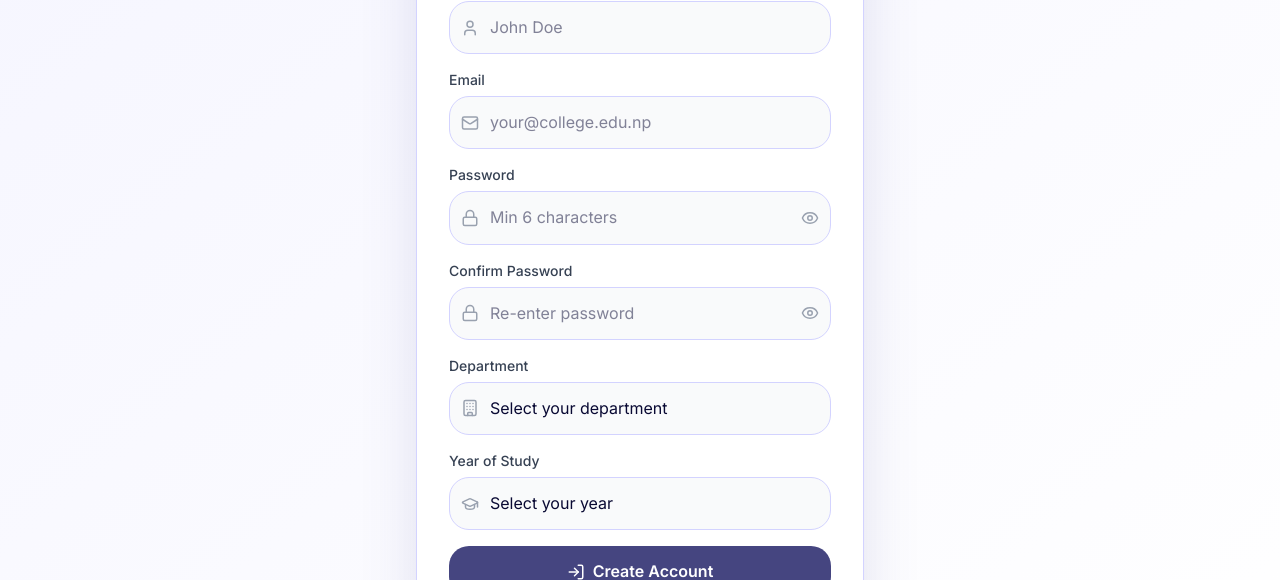
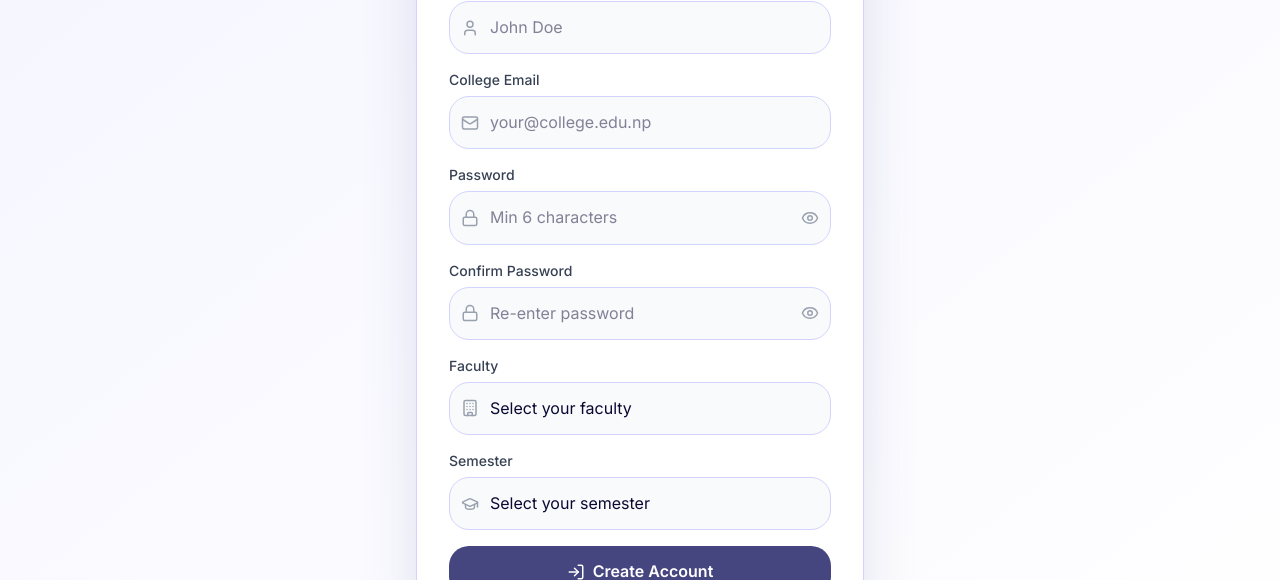
Before and after one commit to pie-1/College_Buddy, a React (Vite) app in the folder client/: page /register in a window 1280 px wide. Shown: the part 334-914 px from the top of the page. Built offline with nearby package versions, Linux system fonts and the light colour scheme; no server answers.

Commit message:
fix(auth): auto-verify users in development and improve login flow

```diff
--- a/client/src/api/client.js
+++ b/client/src/api/client.js
@@ -3,11 +3,12 @@ import axios from 'axios';
 /**
  * API Client
  * Handles all HTTP requests with automatic token management
- * @todo Add request/response interceptors for error handling
  */
 
+const API_URL = import.meta.env.VITE_API_URL || 'http://localhost:5000/api';
+
 const api = axios.create({
-  baseURL: import.meta.env.VITE_API_URL || 'http://localhost:5000/api',
+  baseURL: API_URL,
   headers: {
     'Content-Type': 'application/json',
   },
@@ -31,12 +32,26 @@ api.interceptors.response.use(
   (response) => response,
   async (error) => {
     const originalRequest = error.config;
+
+    // Skip refresh logic for login/register requests
+    if (
+      originalRequest.url?.includes('/auth/login') ||
+      originalRequest.url?.includes('/auth/register') ||
+      originalRequest.url?.includes('/auth/refresh-token')
+    ) {
+      return Promise.reject(error);
+    }
+
     if (error.response?.status === 401 && !originalRequest._retry) {
       originalRequest._retry = true;
       try {
         const refreshToken = localStorage.getItem('refreshToken');
-        const response = await axios.post('/api/auth/refresh-token', { refreshToken });
+        // ✅ FIXED: Use full URL instead of relative path
+        const response = await axios.post(`${API_URL}/auth/refresh-token`, { refreshToken });
         localStorage.setItem('accessToken', response.data.accessToken);
+        if (response.data.refreshToken) {
+          localStorage.setItem('refreshToken', response.data.refreshToken);
+        }
         originalRequest.headers.Authorization = `Bearer ${response.data.accessToken}`;
         return api(originalRequest);
       } catch (refreshError) {
--- a/client/src/pages/Register.jsx
+++ b/client/src/pages/Register.jsx
@@ -10,8 +10,8 @@ const Register = () => {
     email: '',
     password: '',
     confirmPassword: '',
-    department: '',
-    year: '',
+    faculty: '',
+    semester: '',
   });
   const [error, setError] = useState('');
   const [loading, setLoading] = useState(false);
@@ -42,18 +42,24 @@ const Register = () => {
       return;
     }
 
+    // Validate college email
+    if (!formData.email.toLowerCase().endsWith('.edu.np')) {
+      setError('Please use your college email (.edu.np)');
+      return;
+    }
+
     setLoading(true);
 
     try {
-      await register(
-        formData.name,
-        formData.email,
-        formData.password,
-        {
-          department: formData.department,
-          year: formData.year,
-        }
-      );
+      // ✅ Send ONE object that matches backend expectations
+      await register({
+        name: formData.name,
+        email: formData.email,
+        password: formData.password,
+        faculty: formData.faculty,
+        studentStatus: 'current',
+        semester: parseInt(formData.semester),
+      });
       navigate('/');
     } catch (err) {
       setError(err.response?.data?.error || 'Registration failed. Please try again.');
@@ -93,6 +99,7 @@ const Register = () => {
                 <input
                   type="text"
                   name="name"
+                  id="name"
                   value={formData.name}
                   onChange={handleChange}
                   required
@@ -104,12 +111,13 @@ const Register = () => {
 
             {/* Email */}
             <div>
-              <label className="block text-sm font-medium text-gray-700 mb-1.5">Email</label>
+              <label className="block text-sm font-medium text-gray-700 mb-1.5">College Email</label>
               <div className="relative">
                 <Mail className="absolute left-3 top-1/2 -translate-y-1/2 text-gray-400" size={18} />
                 <input
                   type="email"
                   name="email"
+                  id="email"
                   value={formData.email}
                   onChange={handleChange}
                   required
@@ -127,6 +135,7 @@ const Register = () => {
                 <input
                   type={showPassword ? 'text' : 'password'}
                   name="password"
+                  id="password"
                   value={formData.password}
                   onChange={handleChange}
                   required
@@ -151,6 +160,7 @@ const Register = () => {
                 <input
                   type={showConfirmPassword ? 'text' : 'password'}
                   name="confirmPassword"
+                  id="confirmPassword"
                   value={formData.confirmPassword}
                   onChange={handleChange}
                   required
@@ -167,45 +177,50 @@ const Register = () => {
               </div>
             </div>
 
-            {/* Department */}
+            {/* Faculty */}
             <div>
-              <label className="block text-sm font-medium text-gray-700 mb-1.5">Department</label>
+              <label className="block text-sm font-medium text-gray-700 mb-1.5">Faculty</label>
               <div className="relative">
                 <Building className="absolute left-3 top-1/2 -translate-y-1/2 text-gray-400" size={18} />
                 <select
-                  name="department"
-                  value={formData.department}
+                  name="faculty"
+                  id="faculty"
+                  value={formData.faculty}
                   onChange={handleChange}
                   required
                   className="w-full pl-10 pr-4 py-3 bg-gray-50 border border-gray-200 rounded-xl focus:outline-none focus:ring-2 focus:ring-primary-500/30 focus:border-primary-500 transition appearance-none"
                 >
-                  <option value="">Select your department</option>
-                  <option value="computer">💻 Computer Science</option>
-                  <option value="civil">🏗️ Civil Engineering</option>
-                  <option value="architecture">🏛️ Architecture</option>
-                  <option value="common">📚 Common</option>
+                  <option value="">Select your faculty</option>
+                  <option value="BE Computer">💻 BE Computer</option>
+                  <option value="Civil">🏗️ Civil</option>
+                  <option value="Architecture">🏛️ Architecture</option>
+                  <option value="BIT">📚 BIT</option>
                 </select>
               </div>
             </div>
 
-            {/* Year */}
+            {/* Semester */}
             <div>
-              <label className="block text-sm font-medium text-gray-700 mb-1.5">Year of Study</label>
+              <label className="block text-sm font-medium text-gray-700 mb-1.5">Semester</label>
               <div className="relative">
                 <GraduationCap className="absolute left-3 top-1/2 -translate-y-1/2 text-gray-400" size={18} />
                 <select
-                  name="year"
-                  value={formData.year}
+                  name="semester"
+                  id="semester"
+                  value={formData.semester}
                   onChange={handleChange}
                   required
                   className="w-full pl-10 pr-4 py-3 bg-gray-50 border border-gray-200 rounded-xl focus:outline-none focus:ring-2 focus:ring-primary-500/30 focus:border-primary-500 transition appearance-none"
                 >
-                  <option value="">Select your year</option>
-                  <option value="1">1st Year</option>
-                  <option value="2">2nd Year</option>
-                  <option value="3">3rd Year</option>
-                  <option value="4">4th Year</option>
-                  <option value="5">5th Year</option>
+                  <option value="">Select your semester</option>
+                  <option value="1">1st Semester</option>
+                  <option value="2">2nd Semester</option>
+                  <option value="3">3rd Semester</option>
+                  <option value="4">4th Semester</option>
+                  <option value="5">5th Semester</option>
+                  <option value="6">6th Semester</option>
+                  <option value="7">7th Semester</option>
+                  <option value="8">8th Semester</option>
                 </select>
               </div>
             </div>
```
Also changed, not shown: 1 other file (tests, documents, lock files or other folders).
